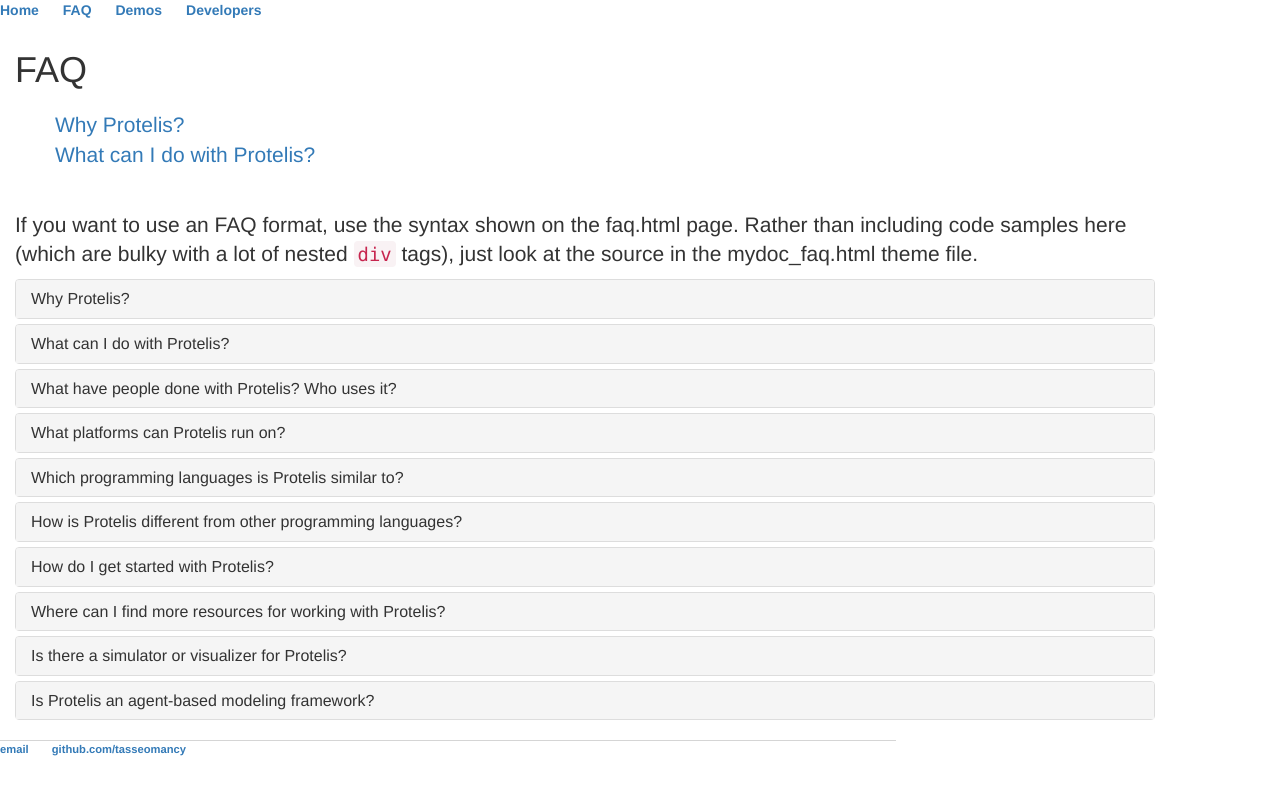
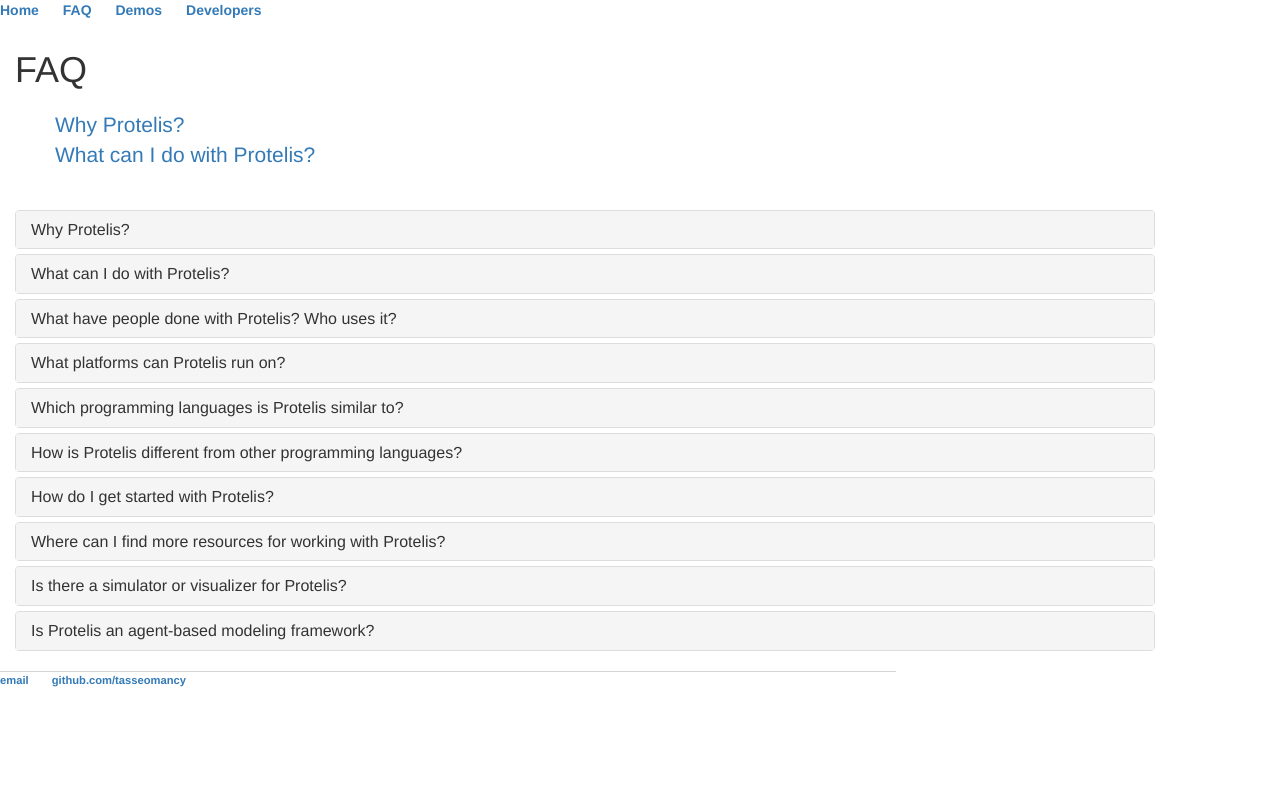
Before and after one commit to tasseomancy/tasseomancy.github.io, a Jekyll site: the page built from faq/index.html, in a window 1280 px wide. Shown: the top 795 px of the page. Built offline with Jekyll 4.4.1, drawn with Linux system fonts in a browser that asks for light colours.

Commit message:
Update index.html

```diff
--- a/faq/index.html
+++ b/faq/index.html
@@ -9,8 +9,6 @@ title: FAQ
 	    <li><a href="{{ post.url }}" title="{{ post.title }}">{{ post.title }}</a></li>
 	  {% endfor %}
 	</ul>
-
-<p>If you want to use an FAQ format, use the syntax shown on the faq.html page. Rather than including code samples here (which are bulky with a lot of nested <code>div</code> tags), just look at the source in the mydoc_faq.html theme file.</p>
 
 <div class="panel-group" id="accordion">
                     <div class="panel panel-default">
```
